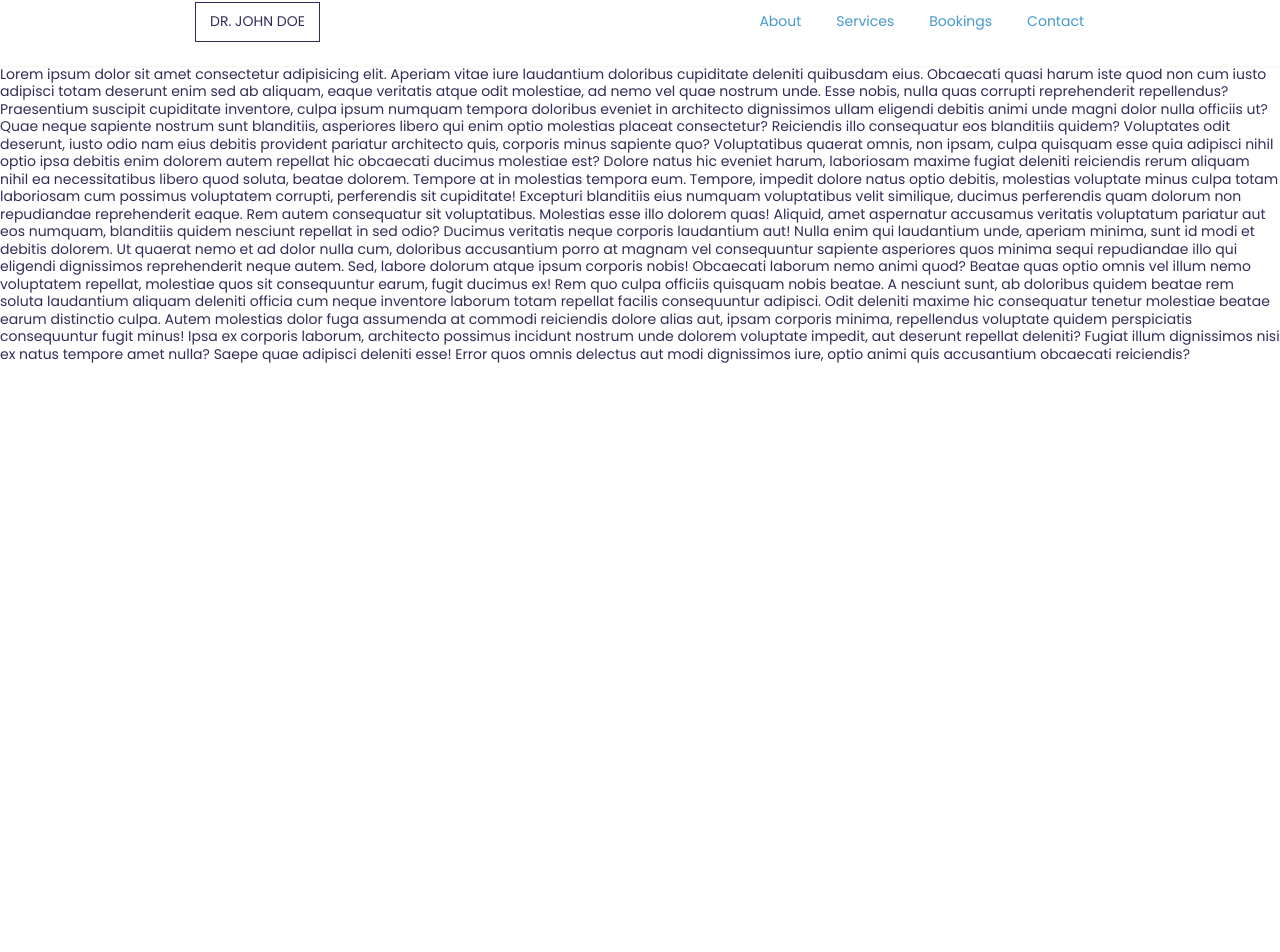
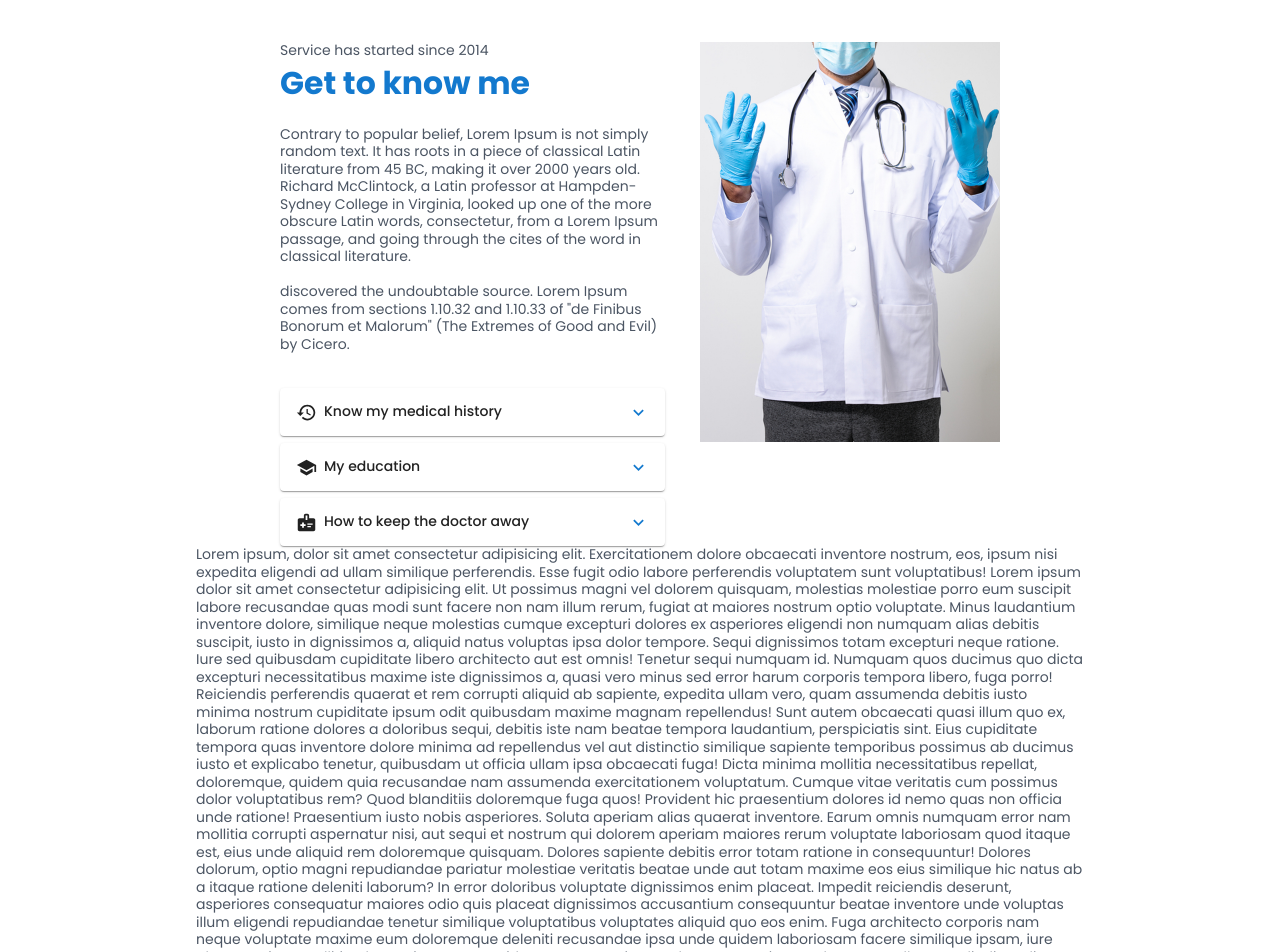
Before and after one commit to mikelisrael/doctor-portfolio-next, a Next.js app: page / in a window 1280 px wide. Shown: the part 742-1694 px from the top of the page. Before the commit the page ends 1106 px from the top, so only its background shows below. Built offline with nearby package versions, Linux system fonts and the light colour scheme.

Commit message:
About section add

```diff
--- /dev/null
+++ b/components/About.js
@@ -0,0 +1,107 @@
+import React from "react";
+import Accordion from "@mui/material/Accordion";
+import AccordionSummary from "@mui/material/AccordionSummary";
+import AccordionDetails from "@mui/material/AccordionDetails";
+import ExpandMoreIcon from "@mui/icons-material/ExpandMore";
+import HistoryIcon from "@mui/icons-material/History";
+import SchoolIcon from "@mui/icons-material/School";
+import MedicalInformationIcon from "@mui/icons-material/MedicalInformation";
+
+const About = ({ aboutRef }) => {
+  return (
+    <section id="about" ref={aboutRef}>
+      <div className="flex items-start justify-center xl:px-24 gap-10 about_grid">
+        <div className="flex-shrink">
+          <h3>Service has started since 2014</h3>
+
+          <h1 className="text-3xl lg:text-4xl font-bold mt-2 title_text">
+            Get to know me
+          </h1>
+
+          <p className="mt-7">
+            Contrary to popular belief, Lorem Ipsum is not simply random text.
+            It has roots in a piece of classical Latin literature from 45 BC,
+            making it over 2000 years old. Richard McClintock, a Latin professor
+            at Hampden-Sydney College in Virginia, looked up one of the more
+            obscure Latin words, consectetur, from a Lorem Ipsum passage, and
+            going through the cites of the word in classical literature.
+          </p>
+
+          <p className="mt-5">
+            discovered the undoubtable source. Lorem Ipsum comes from sections
+            1.10.32 and 1.10.33 of "de Finibus Bonorum et Malorum" (The Extremes
+            of Good and Evil) by Cicero.
+          </p>
+
+          <div className="mt-10 space-y-2">
+            <div>
+              <Accordion>
+                <AccordionSummary
+                  expandIcon={<ExpandMoreIcon className="title_text" />}
+                >
+                  <h2 className="flex items-center gap-2">
+                    <HistoryIcon />
+                    <span>Know my medical history</span>
+                  </h2>
+                </AccordionSummary>
+                <AccordionDetails>
+                  <p>
+                    Lorem ipsum dolor sit amet, consectetur adipiscing elit.
+                    Suspendisse malesuada lacus ex, sit amet blandit leo
+                    lobortis eget.
+                  </p>
+                </AccordionDetails>
+              </Accordion>
+            </div>
+
+            <div>
+              <Accordion>
+                <AccordionSummary
+                  expandIcon={<ExpandMoreIcon className="title_text" />}
+                >
+                  <h2 className="flex items-center gap-2">
+                    <SchoolIcon />
+                    <span>My education</span>
+                  </h2>
+                </AccordionSummary>
+                <AccordionDetails>
+                  <p>
+                    Lorem ipsum dolor sit amet, consectetur adipiscing elit.
+                    Suspendisse malesuada lacus ex, sit amet blandit leo
+                    lobortis eget.
+                  </p>
+                </AccordionDetails>
+              </Accordion>
+            </div>
+
+            <div>
+              <Accordion>
+                <AccordionSummary
+                  expandIcon={<ExpandMoreIcon className="title_text" />}
+                >
+                  <h2 className="flex items-center gap-2">
+                    <MedicalInformationIcon />
+                    <span>How to keep the doctor away</span>
+                  </h2>
+                </AccordionSummary>
+                <AccordionDetails>
+                  <p>
+                    Lorem ipsum dolor sit amet, consectetur adipiscing elit.
+                    Suspendisse malesuada lacus ex, sit amet blandit leo
+                    lobortis eget.
+                  </p>
+                </AccordionDetails>
+              </Accordion>
+            </div>
+          </div>
+        </div>
+
+        <div className="w-full">
+          <div className="picture_about"></div>
+        </div>
+      </div>
+    </section>
+  );
+};
+
+export default About;
--- a/components/Navbar.js
+++ b/components/Navbar.js
@@ -1,10 +1,10 @@
 import React, { useState } from "react";
 import Logo from "./Logo";
 import MenuIcon from "@mui/icons-material/Menu";
-import InstagramIcon from "@mui/icons-material/Instagram";
-import FacebookIcon from "@mui/icons-material/Facebook";
-import LinkedInIcon from "@mui/icons-material/LinkedIn";
-import TwitterIcon from "@mui/icons-material/Twitter";
+// import InstagramIcon from "@mui/icons-material/Instagram";
+// import FacebookIcon from "@mui/icons-material/Facebook";
+// import LinkedInIcon from "@mui/icons-material/LinkedIn";
+// import TwitterIcon from "@mui/icons-material/Twitter";
 import CloseIcon from "@mui/icons-material/Close";
 
 const Navbar = ({ views }) => {
@@ -108,22 +108,6 @@ const Navbar = ({ views }) => {
             );
           })}
         </ul>
-
-        {/* socials side by side */}
-        <div className="mt-5 flex gap-3">
-          <a href="#">
-            <InstagramIcon className="active:text-[#ff6483]" fontSize="small" />
-          </a>
-          <a href="#">
-            <FacebookIcon className="active:text-[#ff6483]" fontSize="small" />
-          </a>
-          <a href="#">
-            <LinkedInIcon className="active:text-[#ff6483]" fontSize="small" />
-          </a>
-          <a href="#">
-            <TwitterIcon className="active:text-[#ff6483]" fontSize="small" />
-          </a>
-        </div>
       </div>
     </nav>
   );
--- a/pages/index.js
+++ b/pages/index.js
@@ -1,6 +1,7 @@
 import Header from "../components/Header";
 import Navbar from "../components/Navbar";
 import { useInView } from "react-intersection-observer";
+import About from "../components/About";
 
 export default function Home() {
   const { ref: contactRef, inView: contactView } = useInView({
@@ -20,54 +21,62 @@ export default function Home() {
     <main className="relative" id="home">
       <Header />
       <Navbar views={{ contactView, servicesView, aboutView, bookingsView }} />
-      <section id="about" ref={aboutRef}>
-        Lorem ipsum dolor sit amet consectetur adipisicing elit. Aperiam vitae
-        iure laudantium doloribus cupiditate deleniti quibusdam eius. Obcaecati
-        quasi harum iste quod non cum iusto adipisci totam deserunt enim sed ab
-        aliquam, eaque veritatis atque odit molestiae, ad nemo vel quae nostrum
-        unde. Esse nobis, nulla quas corrupti reprehenderit repellendus?
-        Praesentium suscipit cupiditate inventore, culpa ipsum numquam tempora
-        doloribus eveniet in architecto dignissimos ullam eligendi debitis animi
-        unde magni dolor nulla officiis ut? Quae neque sapiente nostrum sunt
-        blanditiis, asperiores libero qui enim optio molestias placeat
-        consectetur? Reiciendis illo consequatur eos blanditiis quidem?
-        Voluptates odit deserunt, iusto odio nam eius debitis provident pariatur
-        architecto quis, corporis minus sapiente quo? Voluptatibus quaerat
-        omnis, non ipsam, culpa quisquam esse quia adipisci nihil optio ipsa
-        debitis enim dolorem autem repellat hic obcaecati ducimus molestiae est?
-        Dolore natus hic eveniet harum, laboriosam maxime fugiat deleniti
-        reiciendis rerum aliquam nihil ea necessitatibus libero quod soluta,
-        beatae dolorem. Tempore at in molestias tempora eum. Tempore, impedit
-        dolore natus optio debitis, molestias voluptate minus culpa totam
-        laboriosam cum possimus voluptatem corrupti, perferendis sit cupiditate!
-        Excepturi blanditiis eius numquam voluptatibus velit similique, ducimus
-        perferendis quam dolorum non repudiandae reprehenderit eaque. Rem autem
-        consequatur sit voluptatibus. Molestias esse illo dolorem quas! Aliquid,
-        amet aspernatur accusamus veritatis voluptatum pariatur aut eos numquam,
-        blanditiis quidem nesciunt repellat in sed odio? Ducimus veritatis neque
-        corporis laudantium aut! Nulla enim qui laudantium unde, aperiam minima,
-        sunt id modi et debitis dolorem. Ut quaerat nemo et ad dolor nulla cum,
-        doloribus accusantium porro at magnam vel consequuntur sapiente
-        asperiores quos minima sequi repudiandae illo qui eligendi dignissimos
-        reprehenderit neque autem. Sed, labore dolorum atque ipsum corporis
-        nobis! Obcaecati laborum nemo animi quod? Beatae quas optio omnis vel
-        illum nemo voluptatem repellat, molestiae quos sit consequuntur earum,
-        fugit ducimus ex! Rem quo culpa officiis quisquam nobis beatae. A
-        nesciunt sunt, ab doloribus quidem beatae rem soluta laudantium aliquam
-        deleniti officia cum neque inventore laborum totam repellat facilis
-        consequuntur adipisci. Odit deleniti maxime hic consequatur tenetur
-        molestiae beatae earum distinctio culpa. Autem molestias dolor fuga
-        assumenda at commodi reiciendis dolore alias aut, ipsam corporis minima,
-        repellendus voluptate quidem perspiciatis consequuntur fugit minus! Ipsa
-        ex corporis laborum, architecto possimus incidunt nostrum unde dolorem
-        voluptate impedit, aut deserunt repellat deleniti? Fugiat illum
-        dignissimos nisi ex natus tempore amet nulla? Saepe quae adipisci
-        deleniti esse! Error quos omnis delectus aut modi dignissimos iure,
-        optio animi quis accusantium obcaecati reiciendis?
-      </section>
-      <section id="bookings" ref={bookingsRef}></section>
-      <section id="services" ref={servicesRef}></section>
-      <section id="contact" ref={contactRef}></section>
+      <div className="universal mt-16">
+        <About aboutRef={aboutRef} />
+        <section id="bookings" ref={bookingsRef}>
+          Lorem ipsum, dolor sit amet consectetur adipisicing elit.
+          Exercitationem dolore obcaecati inventore nostrum, eos, ipsum nisi
+          expedita eligendi ad ullam similique perferendis. Esse fugit odio
+          labore perferendis voluptatem sunt voluptatibus! Lorem ipsum dolor sit
+          amet consectetur adipisicing elit. Ut possimus magni vel dolorem
+          quisquam, molestias molestiae porro eum suscipit labore recusandae
+          quas modi sunt facere non nam illum rerum, fugiat at maiores nostrum
+          optio voluptate. Minus laudantium inventore dolore, similique neque
+          molestias cumque excepturi dolores ex asperiores eligendi non numquam
+          alias debitis suscipit, iusto in dignissimos a, aliquid natus voluptas
+          ipsa dolor tempore. Sequi dignissimos totam excepturi neque ratione.
+          Iure sed quibusdam cupiditate libero architecto aut est omnis! Tenetur
+          sequi numquam id. Numquam quos ducimus quo dicta excepturi
+          necessitatibus maxime iste dignissimos a, quasi vero minus sed error
+          harum corporis tempora libero, fuga porro! Reiciendis perferendis
+          quaerat et rem corrupti aliquid ab sapiente, expedita ullam vero, quam
+          assumenda debitis iusto minima nostrum cupiditate ipsum odit quibusdam
+          maxime magnam repellendus! Sunt autem obcaecati quasi illum quo ex,
+          laborum ratione dolores a doloribus sequi, debitis iste nam beatae
+          tempora laudantium, perspiciatis sint. Eius cupiditate tempora quas
+          inventore dolore minima ad repellendus vel aut distinctio similique
+          sapiente temporibus possimus ab ducimus iusto et explicabo tenetur,
+          quibusdam ut officia ullam ipsa obcaecati fuga! Dicta minima mollitia
+          necessitatibus repellat, doloremque, quidem quia recusandae nam
+          assumenda exercitationem voluptatum. Cumque vitae veritatis cum
+          possimus dolor voluptatibus rem? Quod blanditiis doloremque fuga quos!
+          Provident hic praesentium dolores id nemo quas non officia unde
+          ratione! Praesentium iusto nobis asperiores. Soluta aperiam alias
+          quaerat inventore. Earum omnis numquam error nam mollitia corrupti
+          aspernatur nisi, aut sequi et nostrum qui dolorem aperiam maiores
+          rerum voluptate laboriosam quod itaque est, eius unde aliquid rem
+          doloremque quisquam. Dolores sapiente debitis error totam ratione in
+          consequuntur! Dolores dolorum, optio magni repudiandae pariatur
+          molestiae veritatis beatae unde aut totam maxime eos eius similique
+          hic natus ab a itaque ratione deleniti laborum? In error doloribus
+          voluptate dignissimos enim placeat. Impedit reiciendis deserunt,
+          asperiores consequatur maiores odio quis placeat dignissimos
+          accusantium consequuntur beatae inventore unde voluptas illum eligendi
+          repudiandae tenetur similique voluptatibus voluptates aliquid quo eos
+          enim. Fuga architecto corporis nam neque voluptate maxime eum
+          doloremque deleniti recusandae ipsa unde quidem laboriosam facere
+          similique ipsam, iure placeat minus mollitia ab sequi. Facere
+          provident atque nesciunt unde amet possimus voluptatem, ullam modi,
+          eligendi similique ad blanditiis reiciendis asperiores quaerat. Totam
+          excepturi in, laborum necessitatibus quisquam amet atque rerum
+          accusantium veniam, sapiente blanditiis ut cupiditate ducimus hic quo
+          quasi dicta earum autem. Nobis, possimus ipsum quod mollitia earum
+          blanditiis cum eaque provident dolorem nemo ab quis? Recusandae,
+          tempora delectus.
+        </section>
+        <section id="services" ref={servicesRef}></section>
+        <section id="contact" ref={contactRef}></section>
+      </div>
     </main>
   );
 }
--- a/styles/globals.css
+++ b/styles/globals.css
@@ -8,12 +8,13 @@
 :root {
   --main-font: "Poppins", sans-serif;
   --main-white: #fff;
-  --main-dark: #332c58;
+  --main-dark: rgb(75, 85, 99);
   --main-grey: #f6fbff;
   --light-blue: #4499cd;
-  --dark-blue: #18639b;
+  --dark-blue: #1379ce;
   --transition: 0.5s ease;
   --dark-pink: #ff6483;
+  --light-grey: #f7f7f7;
 }
 
 /* aos library */
@@ -42,6 +43,56 @@ html {
 body {
   font-family: var(--main-font);
   color: var(--main-dark);
+}
+
+header section {
+  height: 80vh;
+}
+
+/* at landscape orientation and phone view */
+@media (orientation: landscape) and (max-height: 500px) {
+  body {
+    @apply text-xs;
+  }
+
+  header section {
+    min-height: 100vh !important;
+  }
+
+  header section .img_container {
+    @apply w-[250px];
+  }
+
+  header h1 {
+    @apply !text-3xl;
+  }
+
+  header blockquote {
+    @apply !text-base;
+  }
+}
+
+@media (max-height: 667px) {
+  header section {
+    min-height: 80vh;
+  }
+}
+
+/* height between 800 and 1280 and portrait */
+@media (orientation: portrait) and (max-height: 1280px) and (min-height: 800px) {
+  header section {
+    height: 40vh !important;
+  }
+
+  header section .img_container {
+    @apply w-[350px];
+  }
+}
+
+@media (orientation: portrait) and (max-height: 1080px) {
+  header section {
+    height: 70vh !important;
+  }
 }
 
 .second_font {
@@ -121,3 +172,39 @@ body {
 .logo {
   outline: 1px solid var(--main-dark);
 }
+
+.title_text {
+  color: var(--dark-blue);
+}
+
+.picture_about {
+  height: 400px;
+  width: 300px;
+  background-color: red !important;
+  background-image: url("/doc2.png");
+  background-size: cover;
+  background-position: center;
+  background-repeat: no-repeat;
+}
+
+.MuiAccordion-gutters {
+  box-shadow: none;
+  background: var(--light-grey);
+  color: var(--main-dark);
+}
+
+.MuiAccordionSummary-root {
+  min-height: 24px;
+  color: var(--dark-blue);
+  font-weight: 500;
+}
+
+@media (max-width: 900px) {
+  .about_grid {
+    flex-direction: column;
+  }
+
+  .picture_about {
+    width: 100%;
+  }
+}
```
Also changed, not shown: components/Header.js (+11 -17 lines), public/doc-portrait.png, public/doc2.png (added).
